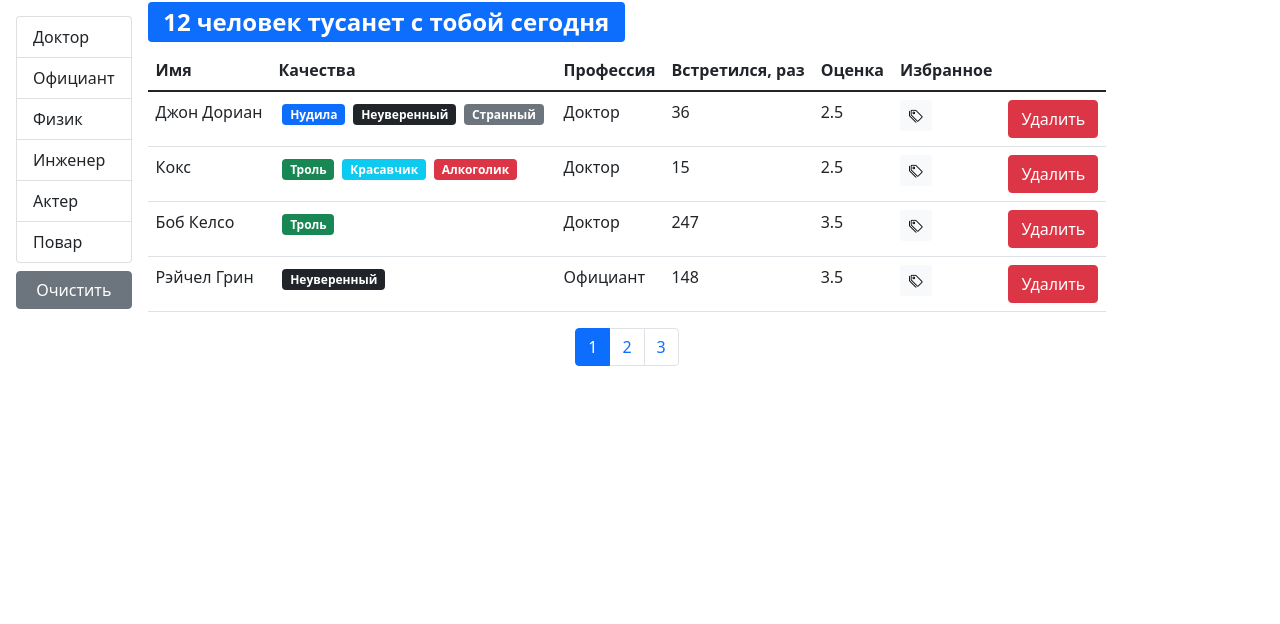
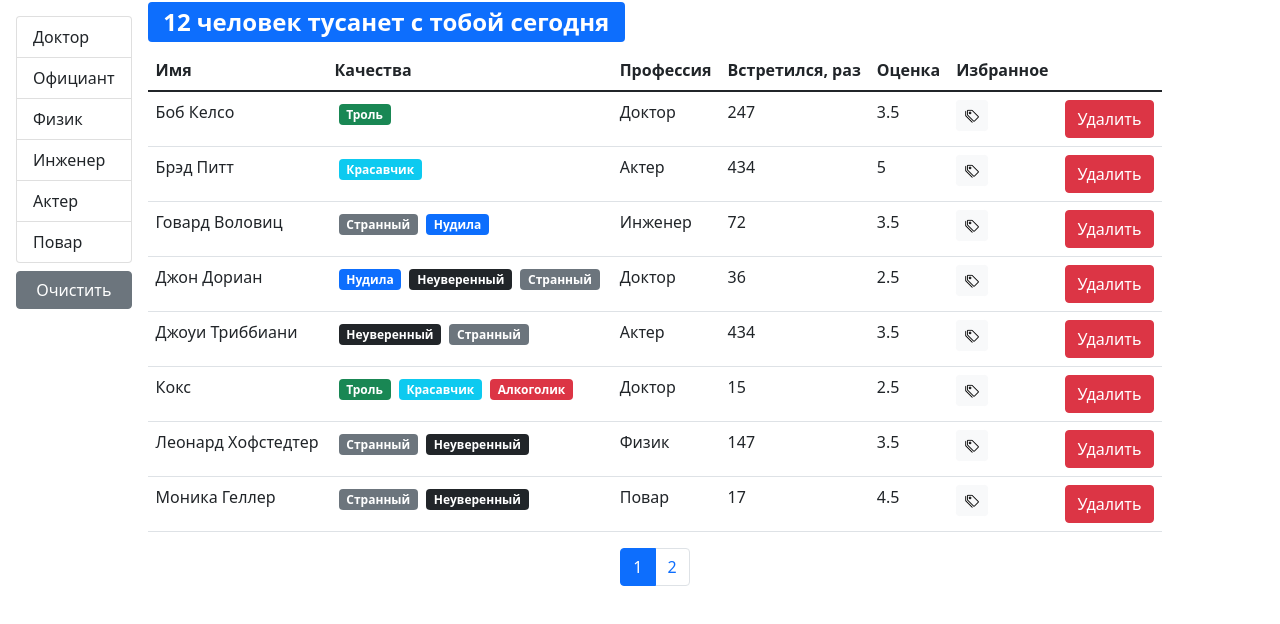
Before and after one commit to AliBaibutov/fast-company, a React (Create React App) app: page / in a window 1280 px wide. Shown: the top 624 px of the page. Built offline with nearby package versions, Linux system fonts and the light colour scheme.

Commit message:
написан метод сортировки

```diff
--- /dev/null
+++ b/src/app/components/userTable.jsx
@@ -0,0 +1,50 @@
+import React from "react";
+import PropTypes from "prop-types";
+import User from "./user";
+
+const UserTable = ({ users, onSort, onDelete, onBookmark }) => {
+    return (
+        <table className="table">
+            <thead>
+                <tr>
+                    <th onClick={() => onSort("name")} scope="col">
+                        Имя
+                    </th>
+                    <th scope="col">Качества</th>
+                    <th onClick={() => onSort("profession.name")} scope="col">
+                        Профессия
+                    </th>
+                    <th onClick={() => onSort("completedMeetings")} scope="col">
+                        Встретился, раз
+                    </th>
+                    <th onClick={() => onSort("rate")} scope="col">
+                        Оценка
+                    </th>
+                    <th onClick={() => onSort("bookmark")} scope="col">
+                        Избранное
+                    </th>
+                    <th />
+                </tr>
+            </thead>
+            <tbody>
+                {users.map((user) => (
+                    <User
+                        key={user._id}
+                        {...user}
+                        onDelete={onDelete}
+                        onBookmark={onBookmark}
+                    />
+                ))}
+            </tbody>
+        </table>
+    );
+};
+
+UserTable.propTypes = {
+    users: PropTypes.array.isRequired,
+    onDelete: PropTypes.func.isRequired,
+    onBookmark: PropTypes.func.isRequired,
+    onSort: PropTypes.func.isRequired
+};
+
+export default UserTable;
--- a/src/app/components/users.jsx
+++ b/src/app/components/users.jsx
@@ -2,16 +2,18 @@ import React, { useState, useEffect } from "react";
 import { paginate } from "../utils/paginate";
 import Pagination from "./pagination";
 import SearchStatus from "./searchStatus";
-import User from "./user";
+import UserTable from "./userTable";
 import api from "../api";
 import PropTypes from "prop-types";
 import GroupList from "./groupList";
+import _ from "lodash";
 
 const Users = ({ users, onDelete, onBookmark }) => {
-    const pageSize = 4;
+    const pageSize = 8;
     const [currentPage, setCurrentPage] = useState(1);
     const [professions, setProfession] = useState();
     const [selectedProf, setSelectedProf] = useState();
+    const [sortBy, setSortBy] = useState({ iter: "name", order: "asc" });
     useEffect(() => {
         api.professions.fetchAll().then((data) => setProfession(data));
     }, []);
@@ -21,6 +23,17 @@ const Users = ({ users, onDelete, onBookmark }) => {
 
     const handlePageChange = (pageIndex) => {
         setCurrentPage(pageIndex);
+    };
+
+    const handleSort = (item) => {
+        if (sortBy.iter === item) {
+            setSortBy((prevState) => ({
+                ...prevState,
+                order: prevState.order === "asc" ? "desc" : "asc"
+            }));
+        } else {
+            setSortBy({ iter: item, order: "asc" });
+        }
     };
 
     const handleProfessionSelect = (item) => {
@@ -36,13 +49,14 @@ const Users = ({ users, onDelete, onBookmark }) => {
         : users;
 
     const count = filteredUsers.length;
+    const sortedUsers = _.orderBy(filteredUsers, [sortBy.iter], [sortBy.order]);
     const startIndex = (currentPage - 1) * pageSize;
     let newCurrentPage = currentPage;
-    if (startIndex === filteredUsers.length) {
+    if (startIndex === sortedUsers.length) {
         newCurrentPage = newCurrentPage - 1;
         setCurrentPage(newCurrentPage);
     }
-    const userCrop = paginate(filteredUsers, newCurrentPage, pageSize);
+    const userCrop = paginate(sortedUsers, newCurrentPage, pageSize);
     const clearFilter = () => {
         setSelectedProf();
     };
@@ -66,29 +80,12 @@ const Users = ({ users, onDelete, onBookmark }) => {
             <div className="d-flex flex-column">
                 <SearchStatus length={count} />
                 {count > 0 && (
-                    <table className="table">
-                        <thead>
-                            <tr>
-                                <th scope="col">Имя</th>
-                                <th scope="col">Качества</th>
-                                <th scope="col">Профессия</th>
-                                <th scope="col">Встретился, раз</th>
-                                <th scope="col">Оценка</th>
-                                <th scope="col">Избранное</th>
-                                <th />
-                            </tr>
-                        </thead>
-                        <tbody>
-                            {userCrop.map((user) => (
-                                <User
-                                    key={user._id}
-                                    {...user}
-                                    onDelete={onDelete}
-                                    onBookmark={onBookmark}
-                                />
-                            ))}
-                        </tbody>
-                    </table>
+                    <UserTable
+                        users={userCrop}
+                        onSort={handleSort}
+                        onDelete={onDelete}
+                        onBookmark={onBookmark}
+                    />
                 )}
                 <div className="d-flex justify-content-center">
                     <Pagination
```
